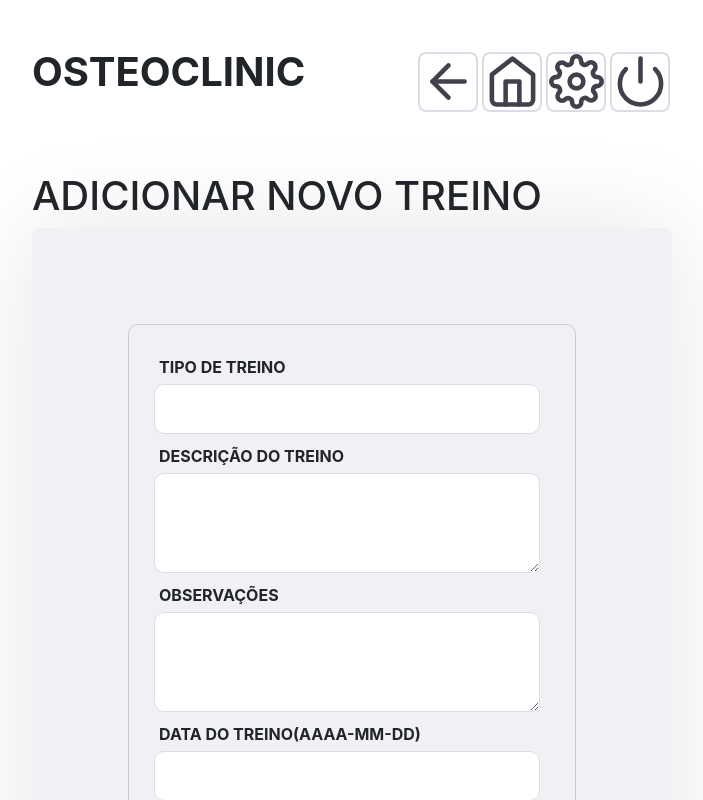
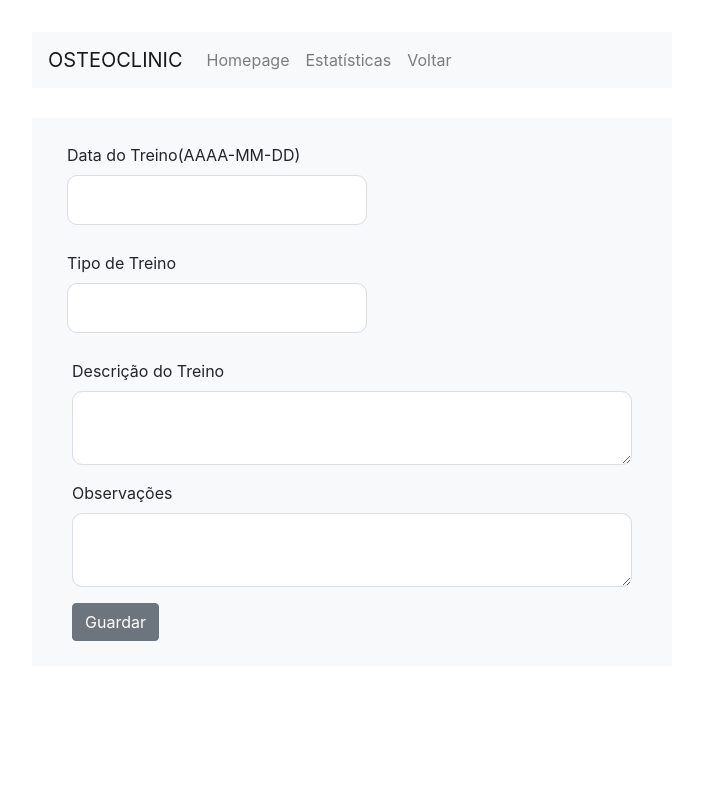
Before and after one commit to Project-Osteo/WebApp, a React (Create React App) app in the folder frontend/: page /novoTreino/1 in a window 1280 px wide. Shown: the top 800 px of the page, without its empty margins (288-991 px from the left). Built offline with nearby package versions, Linux system fonts and the light colour scheme.

Commit message:
form novo treino

```diff
--- a/frontend/src/pages/NovaConsulta/index.js
+++ b/frontend/src/pages/NovaConsulta/index.js
@@ -2,7 +2,7 @@ import React, { useState } from 'react';
 import { Link, useParams, useHistory } from 'react-router-dom';
 import { FiHome, FiSettings, FiPower, FiArrowLeft } from 'react-icons/fi';
 import Navbar from 'react-bootstrap/Navbar';
-import { Form, Nav, Button, Col, Row } from 'react-bootstrap';
+import { Form, Nav, Button, Col } from 'react-bootstrap';
 import axios from 'axios';
 
 import './styles.css';
@@ -71,9 +71,9 @@ export default function NovaConsulta (){
 
             </header>
 
-            {/*<div className="content">
+            <div className="content">
 
-                <form class="myForm2" method="get" enctype="application/x-www-form-urlencoded" action="/html/codes/html_form_handler.cfm">
+                {/*<form class="myForm2" method="get" enctype="application/x-www-form-urlencoded" action="/html/codes/html_form_handler.cfm">
 
                     <label>Descrição da consulta
                     <textarea type="text" name="descricao Consulta" cols="40" rows="5" value={descricao}
@@ -101,9 +101,9 @@ export default function NovaConsulta (){
                     </label>
 
                     <p><Link type="submit" onClick={submitConsulta}>ADICIONAR CONSULTA</Link></p>
-                </form>
+                </form>*/}
 
-            </div>*/}
+
 
                 <Form>
                 <Form.Group controlId="dataConsulta">
@@ -147,6 +147,8 @@ export default function NovaConsulta (){
                 </Button>
                 </Col>
                 </Form>
+
+            </div>
         </div>
     );
 }
--- a/frontend/src/pages/NovaConsulta/styles.css
+++ b/frontend/src/pages/NovaConsulta/styles.css
@@ -26,25 +26,7 @@
 
 .novaConsulta-container .content {
     width: 100%;
-    padding: 96px;
-    margin: auto;
-    background: #f0f0f5;;
-    box-shadow: 0 0 100px rgba(0, 0, 0, 0.1);
-    border-radius: 8px;
-
-    display: flex;
-    align-items: center;
-  }
-
-.novaConsulta-container .content section {
-    width: 100%;
-    max-width: 400px;
-}
-
-.novaConsulta-container .content section h1 {
-    font-size: 40px;
-    margin-bottom: 40px;
-    text-align: center;
+    background: #f8f9fa;
 }
 
 .novaConsulta-container .content form {
--- a/frontend/src/pages/NovoTreino/index.js
+++ b/frontend/src/pages/NovoTreino/index.js
@@ -1,6 +1,8 @@
 import React, { useState } from 'react';
 import { Link, useParams, useHistory } from 'react-router-dom';
 import { FiHome, FiSettings, FiPower, FiArrowLeft } from 'react-icons/fi';
+import Navbar from 'react-bootstrap/Navbar';
+import { Form, Nav, Button, Col } from 'react-bootstrap';
 import axios from 'axios';
 
 import './styles.css';
@@ -26,9 +28,9 @@ export default function NovoTreino (){
        <div className="novoTreino-container">
 
             <header>
-                <span><b>OSTEOCLINIC</b></span>
 
-                <div className="btn-group">
+
+                {/*<div className="btn-group">
                     <Link type="button" to={'/pacientes/' + id}>
                         <FiArrowLeft size={55} color="#41414d" />
                     </Link>
@@ -44,17 +46,32 @@ export default function NovoTreino (){
                     <Link type="button" to="/">
                         <FiPower size={55} color="#41414d"></FiPower>
                     </Link>
-                </div>
+                </div>*/}
+
+                <link
+                rel="stylesheet"
+                href="https://maxcdn.bootstrapcdn.com/bootstrap/4.5.0/css/bootstrap.min.css"
+                integrity="sha384-9aIt2nRpC12Uk9gS9baDl411NQApFmC26EwAOH8WgZl5MYYxFfc+NcPb1dKGj7Sk"
+                crossOrigin="anonymous"
+                />
+
+                <Navbar bg="light" expand="lg">
+                <Navbar.Brand>OSTEOCLINIC</Navbar.Brand>
+                <Navbar.Toggle aria-controls="basic-navbar-nav" />
+                <Navbar.Collapse id="basic-navbar-nav">
+                    <Nav className="mr-auto">
+                    <Nav.Link href="/homepage">Homepage</Nav.Link>
+                    <Nav.Link href="/estatisticas">Estatísticas</Nav.Link>
+                    <Nav.Link href={'/pacientes/' + id}>Voltar</Nav.Link>
+                    </Nav>
+                </Navbar.Collapse>
+                </Navbar>
+
             </header>
-
-
-            <section>
-                <h1>ADICIONAR NOVO TREINO</h1>
-            </section>
 
             <div className="content">
 
-                <form className="myForm2" encType="application/x-www-form-urlencoded" action="/html/codes/html_form_handler.cfm">
+                {/*<form className="myForm2" encType="application/x-www-form-urlencoded" action="/html/codes/html_form_handler.cfm">
 
                     <label>TIPO DE TREINO
                     <input type="text" name="tipo" list="optionslist" value={tipo}
@@ -82,7 +99,47 @@ export default function NovoTreino (){
                     </label>
 
                     <p><Link type="submit" onClick={submitTreino}>ADICIONAR TREINO</Link></p>
-                </form>
+                </form>*/}
+
+
+                <Form>
+                <Form.Row>
+                    <Form.Group>
+                        <Col>
+                        <Form.Label>Data do Treino(AAAA-MM-DD)</Form.Label>
+                        <Form.Control type="text" value={data}
+                            onChange={(e) => setData(e.target.value)} />
+                        </Col>
+                    </Form.Group>
+                    <Form.Group controlId="tipoTreino">
+                        <Col>
+                        <Form.Label>Tipo de Treino</Form.Label>
+                        <Form.Control type="text" value={tipo}
+                            onChange={(e) => setTipo(e.target.value)} />
+                        </Col>
+                    </Form.Group>
+                </Form.Row>
+                <Form.Group controlId="descricaoTreino">
+                    <Col sm="12">
+                    <Form.Label>Descrição do Treino</Form.Label>
+                    <Form.Control as="textarea" rows={3} type="text" value={descricao}
+                        onChange={(e) => setDescricao(e.target.value)} />
+                    </Col>
+                </Form.Group>
+                <Form.Group controlId="observacoes">
+                    <Col sm="12">
+                    <Form.Label>Observações</Form.Label>
+                    <Form.Control as="textarea" rows={3} type="text" value={obs}
+                       onChange={(e) => setObs(e.target.value)} />
+                    </Col>
+                </Form.Group>
+                <Col sm="2">
+                <Button variant="secondary" type="submit" onClick={submitTreino} href={'/pacientes/' + id}>
+                    Guardar
+                </Button>
+                </Col>
+                </Form>
+
             </div>
         </div>
     );
--- a/frontend/src/pages/NovoTreino/styles.css
+++ b/frontend/src/pages/NovoTreino/styles.css
@@ -6,17 +6,10 @@
 }
 
 .novoTreino-container header {
-    display: flex;
-    align-items: center;
-    margin-bottom: 40px;
-}
 
-.novoTreino-container header span {
-    font-size: 40px;
     margin-top: 10px;
     margin-right: auto;
     margin-bottom: 30px;
-    font-weight: 500;
 }
 
 .novoTreino-container header .btn-group a {
@@ -34,23 +27,7 @@
 
 .novoTreino-container .content {
     width: 100%;
-    padding: 96px;
-    margin: auto;
-    background: #f0f0f5;;
-    box-shadow: 0 0 100px rgba(0, 0, 0, 0.1);
-    border-radius: 8px;
-
-  }
-
-  .novoTreino-container .content section {
-    width: 100%;
-    max-width: 400px;
-}
-
-.novoTreino-container .content section h1 {
-    font-size: 40px;
-    margin-bottom: 40px;
-    text-align: center;
+    background: #f8f9fa;
 }
 
 .novoTreino-container .content form {
```
Lines whose indentation alone changed are shown as unchanged.
